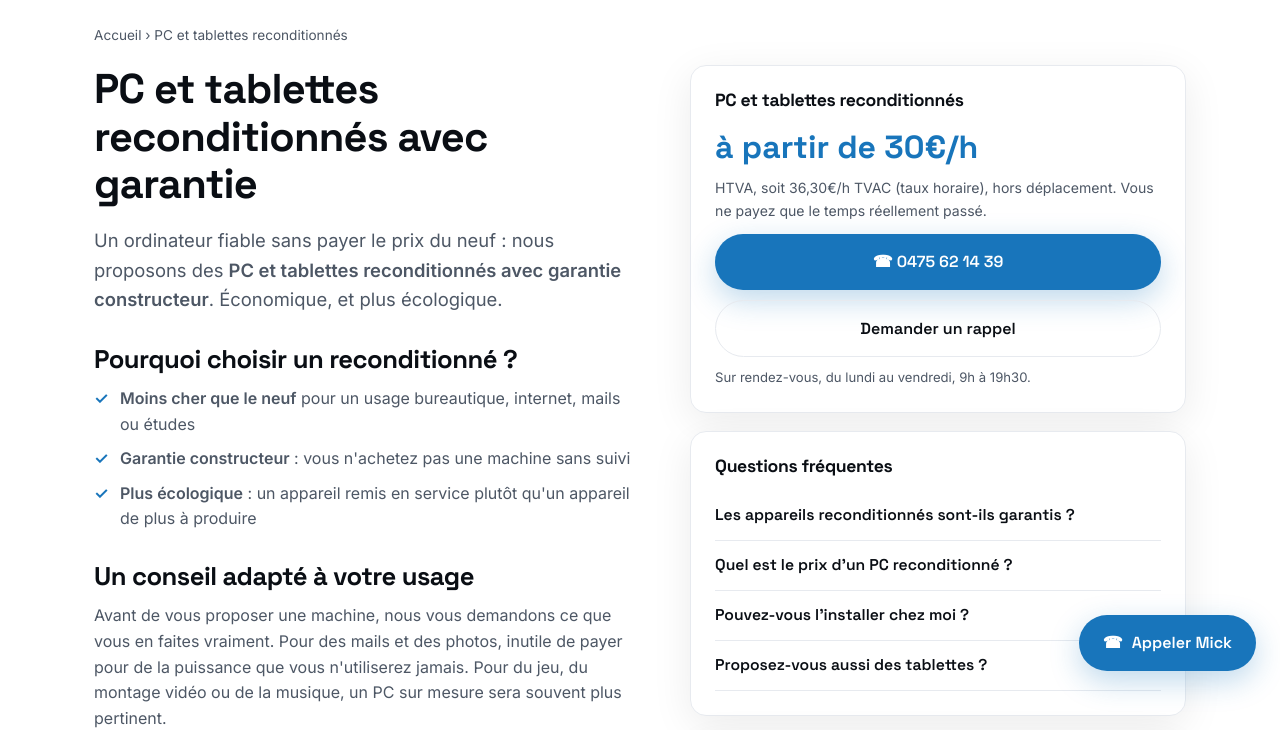
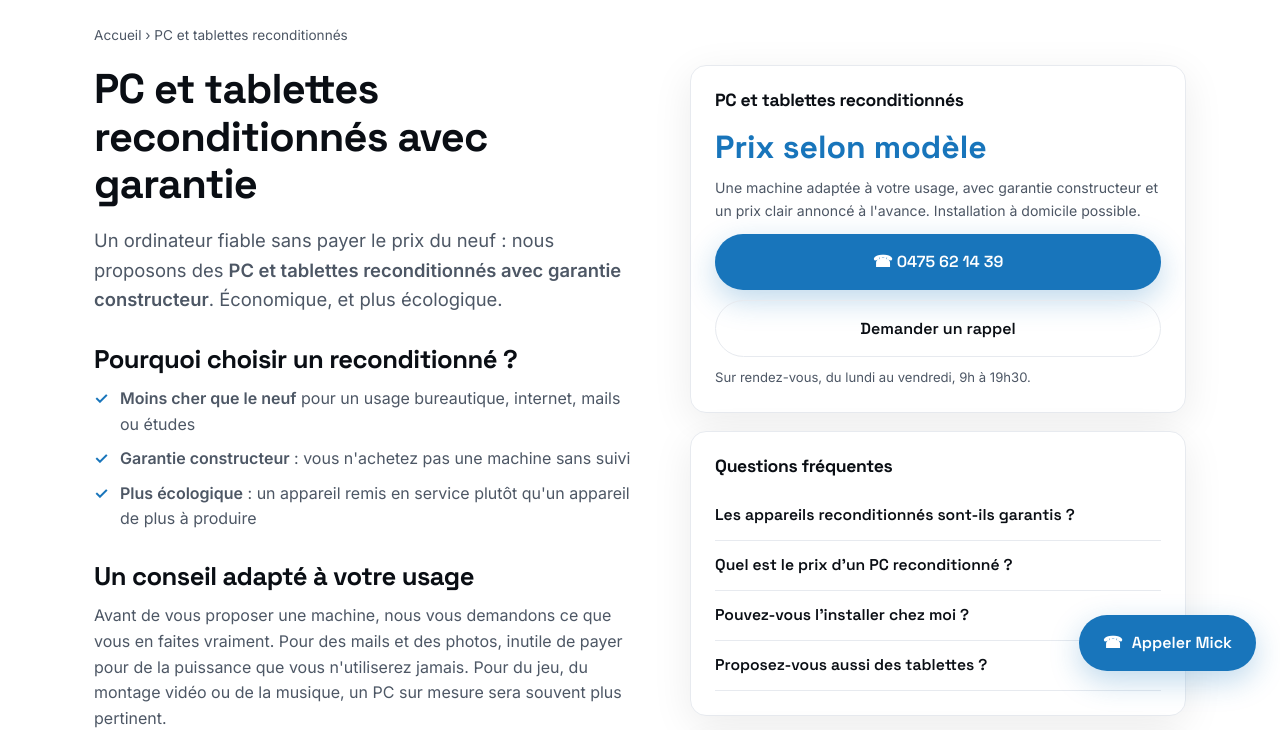
Before and after one commit to djkillg/mickcomputer-site, a plain HTML site: page pc-reconditionnes.html in a window 1280 px wide. Shown: the part 105-835 px from the top of the page. Drawn offline with Linux system fonts and the light colour scheme.

Commit message:
Page reconditionnés : encart prix adapté à la vente de matériel
Co-Authored-By: Claude Opus 5.5 <noreply@anthropic.com>
Claude-Session: https://claude.ai/code/session_01MYDZhM5CUMeYhn51TMdRef

```diff
--- a/pc-reconditionnes.html
+++ b/pc-reconditionnes.html
@@ -82,8 +82,8 @@
       <aside class="page-aside reveal">
         <div class="aside-card">
           <h3>PC et tablettes reconditionnés</h3>
-          <div class="price-big">à partir de 30€/h</div>
-          <p style="color:var(--grey);font-size:.88rem;margin-top:4px">HTVA, soit 36,30€/h TVAC (taux horaire), hors déplacement. Vous ne payez que le temps réellement passé.</p>
+          <div class="price-big">Prix selon modèle</div>
+          <p style="color:var(--grey);font-size:.88rem;margin-top:4px">Une machine adaptée à votre usage, avec garantie constructeur et un prix clair annoncé à l'avance. Installation à domicile possible.</p>
           <a href="tel:+32475621439" class="btn btn-primary">&#9742; 0475 62 14 39</a>
           <a href="index.html#contact" class="btn btn-ghost" style="width:100%;justify-content:center;margin-top:10px">Demander un rappel</a>
           <p style="color:var(--grey);font-size:.82rem;margin-top:10px">Sur rendez-vous, du lundi au vendredi, 9h à 19h30.</p>
```
